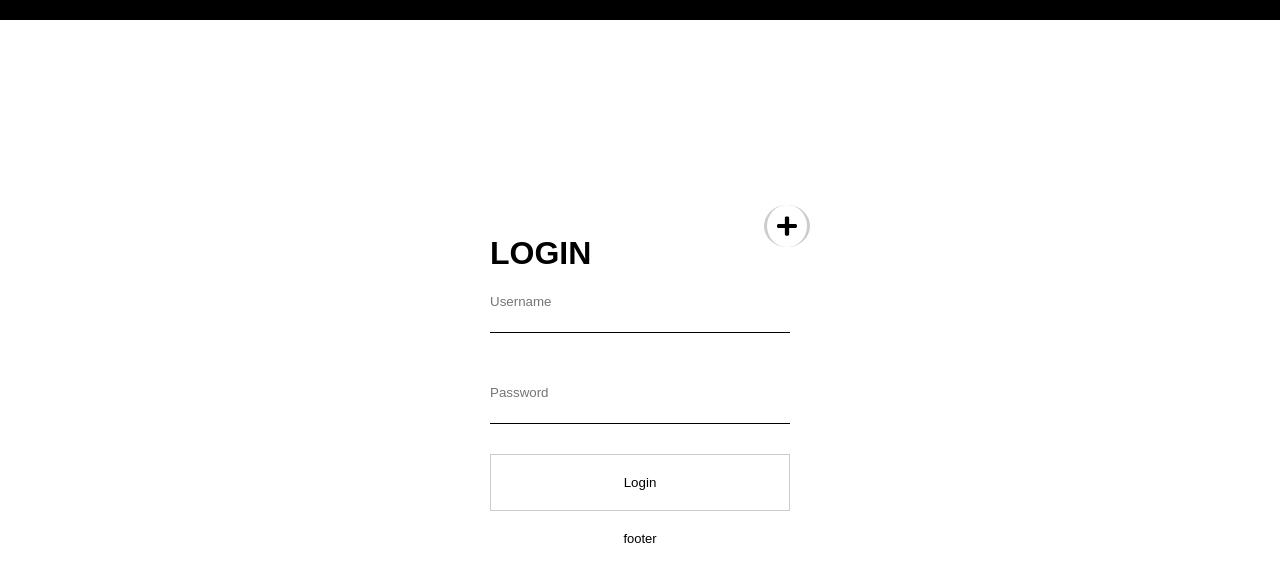
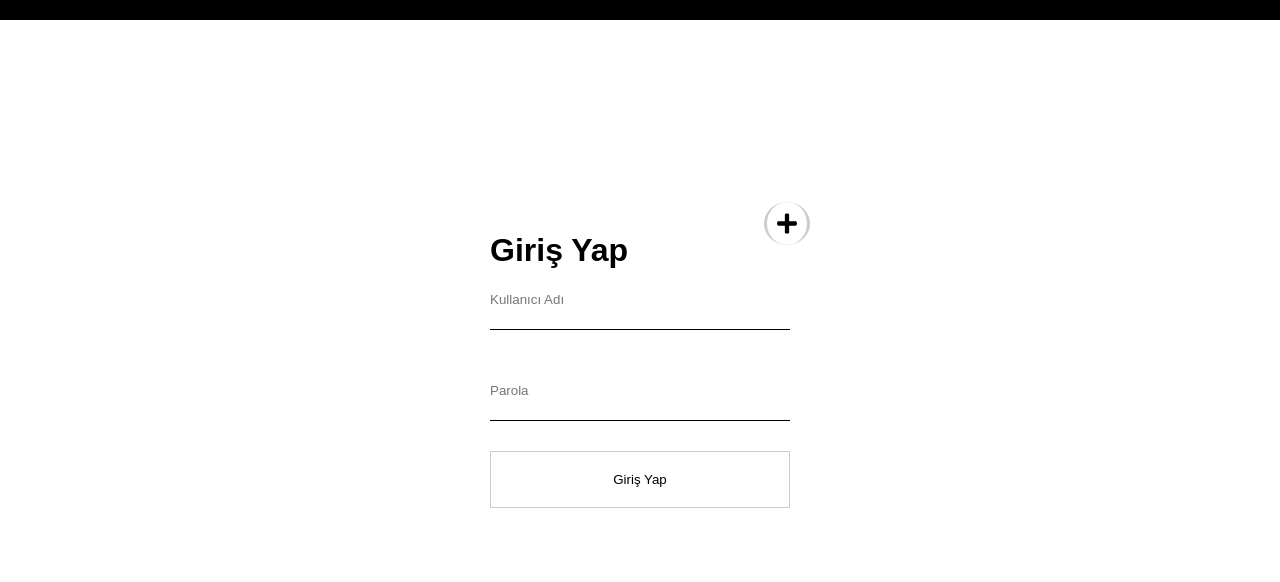
Before and after one commit to cuneydbolukoglu/membership-app, a React (Create React App) app: page / in a window 1280 px wide. Shown: the top 582 px of the page. Built offline with nearby package versions, Linux system fonts and the light colour scheme.

Commit message:
edit components & pages

```diff
--- a/src/App.jsx
+++ b/src/App.jsx
@@ -1,4 +1,4 @@
-import { BrowserRouter as Router, Route, Switch } from "react-router-dom";
+import { BrowserRouter as Router, Route, Switch, HashRouter } from "react-router-dom";
 
 import Header from './components/header';
 import Footer from './components/footer';
@@ -10,6 +10,7 @@ import Errorpage from './pages/404';
 
 function App() {
   return (
+    <HashRouter>
     <Router>
       <Header />
       <Switch>
@@ -20,6 +21,7 @@ function App() {
       </Switch>
       <Footer />
     </Router>
+    </HashRouter>
   )
 }
 
--- a/src/components/footer/index.jsx
+++ b/src/components/footer/index.jsx
@@ -2,7 +2,7 @@ const Index = props => {
 
     return (
         <footer>
-            footer
+
         </footer>
     )
 
--- a/src/components/message/message.jsx
+++ b/src/components/message/message.jsx
@@ -1,11 +1,21 @@
 const DATA_LOCALSTORAGE_NAME = "data";
 const NULL_DATA_MESSAGE = "data yok";
-const ADD_DATA_MESSAGE = "Kullanıcı eklendi.";
-const MATCH_USER_MESSAGE = "Kullanıcı kaydı mevcut.";
+const ADD_DATA_MESSAGE = "Kullanıcı eklendi";
+const MATCH_USER_MESSAGE = "Kullanıcı kaydı mevcut";
+const NULL_USERNAME = "Kullanıcı adı girin";
+const NULL_PASSWORD = "Parola girin";
+const MATCH_PASWORD = "Parola eşleşmiyor";
+const LOGIN_SUCCESS = "Giriş başarılı";
+const COULD_NOT_LOGIN = "Giriş yapılamadı";
 
 export {
     DATA_LOCALSTORAGE_NAME,
     NULL_DATA_MESSAGE,
     ADD_DATA_MESSAGE,
-    MATCH_USER_MESSAGE
+    MATCH_USER_MESSAGE,
+    NULL_USERNAME,
+    NULL_PASSWORD,
+    MATCH_PASWORD,
+    LOGIN_SUCCESS,
+    COULD_NOT_LOGIN
 };
--- a/src/pages/404.jsx
+++ b/src/pages/404.jsx
@@ -1,7 +1,12 @@
-const ErrorPage = props => {
-    return(
-        <div>404</div>
+const Errorpage = props => {
+    return (
+        <div className="error-page">
+            <article>
+                <div className="error-title">404</div>
+                <div className="error-text">This page could not be found.</div>
+            </article>
+        </div>
     )
 }
 
-export default ErrorPage;
+export default Errorpage;
--- a/src/pages/Home.jsx
+++ b/src/pages/Home.jsx
@@ -1,8 +1,18 @@
+
+import { Redirect } from 'react-router-dom';
 
 const Home = props => {
+    const hasLogin = props.login
 
     return (
-        <h1>Home</h1>
+        <h1>Hoşgeldiniz, {props.username}</h1>,
+
+        hasLogin ? (
+                <Redirect to="/home" />
+
+        ) : (
+                <Redirect to="/" />
+            )
     )
 }
 
--- a/src/pages/Login.jsx
+++ b/src/pages/Login.jsx
@@ -1,41 +1,56 @@
 import { useState } from 'react';
 import { Link } from 'react-router-dom';
 import { getData } from '../components/data-controller';
+import { COULD_NOT_LOGIN, LOGIN_SUCCESS } from '../components/message/message';
+import ErrorMessage from '../components/error-message';
+
+import Home from './Home';
 
 import registerIcon from '../assets/img/plus-solid.svg';
 
 const Login = props => {
     const [username, setUsername] = useState(null);
     const [password, setPassword] = useState(null);
+    const [errorMessage, setErrorMessage] = useState(null);
+    const [errorResult, setErrorResult] = useState(false);
 
     const onButtonClick = e => {
         e.preventDefault();
-        console.log(username + password);
 
         getData(function (response) {
-            console.log(JSON.parse(response.data));
-        })
+            const data = JSON.parse(response.data).find(item => item.username === username && item.password === password)
+
+            if (data) {
+                setErrorMessage(LOGIN_SUCCESS);
+                setErrorResult(true);
+            } else {
+                setErrorMessage(COULD_NOT_LOGIN);
+                setErrorResult(false);
+            }
+        });
     }
 
     return (
         <div className="login">
-            <h1>LOGIN</h1>
+            <h1>Giriş Yap</h1>
             <Link to='/register'>
                 <img className="registerIcon" src={registerIcon} alt="Register" />
             </Link>
             <form>
                 <input type="text"
-                    placeholder="Username"
+                    placeholder="Kullanıcı Adı"
                     onChange={(e) => setUsername(e.target.value)}
                 />
                 <input type="password"
-                    placeholder="Password"
+                    placeholder="Parola"
                     onChange={(e) => setPassword(e.target.value)}
                 />
                 <button
                     onClick={onButtonClick}
-                >Login</button>
+                >Giriş Yap</button>
             </form>
+            <ErrorMessage message={errorMessage} result={errorResult} />
+            <Home login={errorResult} username={username} />
         </div>
     )
 }
--- a/src/pages/Register.jsx
+++ b/src/pages/Register.jsx
@@ -2,8 +2,8 @@ import { useState } from 'react';
 import { Link } from 'react-router-dom';
 import { setData } from '../components/data-controller';
 import { uuidv4 } from '../components/helper';
-import passwordHash from 'password-hash';
 import ErrorMessage from '../components/error-message';
+import { MATCH_PASWORD, NULL_PASSWORD, NULL_USERNAME } from '../components/message/message';
 
 import closeIcon from '../assets/img/times-solid.svg';
 
@@ -12,9 +12,9 @@ const Register = props => {
     const [password, setPassword] = useState(null);
     const [repeatPassword, setRepeatPassword] = useState(null);
     const [errorMessage, setErrorMessage] = useState(null);
-    const [errorResponse, setErrorResponse] = useState(null);
+    const [errorResult, setErrorResult] = useState(null);
 
-    const newUser = { id: uuidv4(), username: username, password: passwordHash.generate(password) };
+    const newUser = { id: uuidv4(), username: username, password: password };
 
     const onButtonClick = e => {
         e.preventDefault();
@@ -23,8 +23,14 @@ const Register = props => {
             setData(newUser, function (response) {
                 console.log(response);
                 setErrorMessage(response.message);
-                setErrorResponse(response.result);
+                setErrorResult(response.result);
             })
+        } else if (!username){
+            setErrorMessage(NULL_USERNAME);
+        } else if (!password){
+            setErrorMessage(NULL_PASSWORD);
+        } else if (password !== repeatPassword){
+            setErrorMessage(MATCH_PASWORD);
         }
     }
 
@@ -51,7 +57,7 @@ const Register = props => {
                     onClick={onButtonClick}
                 >Kaydol</button>
             </form>
-            <ErrorMessage message={errorMessage} result={errorResponse}/>
+            <ErrorMessage message={errorMessage} result={errorResult}/>
         </div>
     )
 }
```
